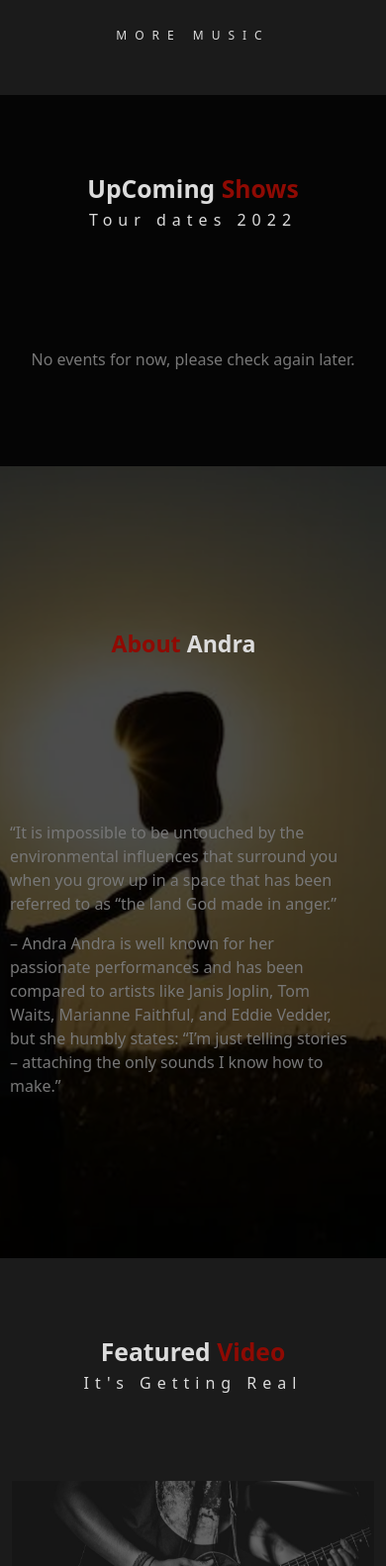
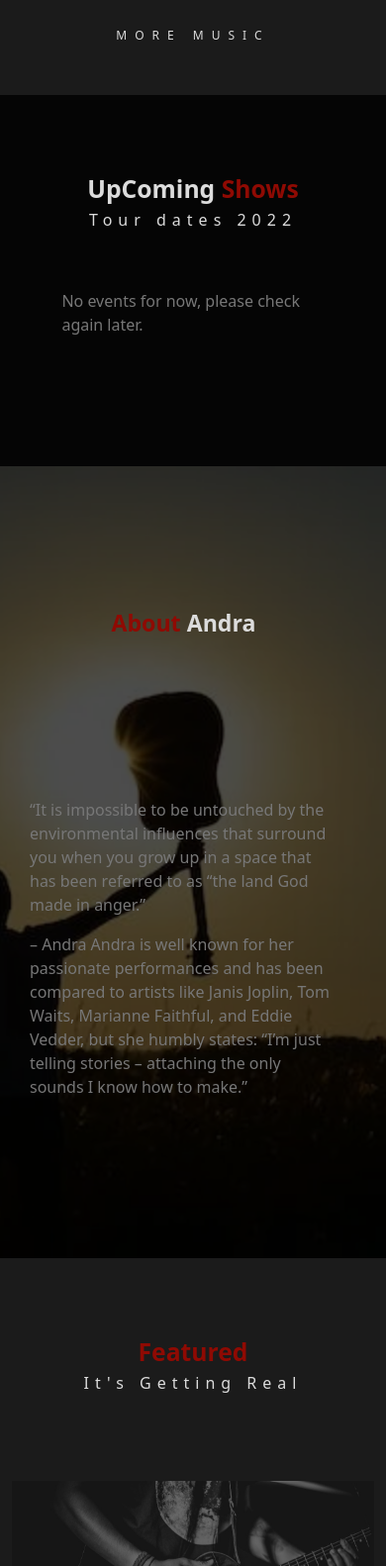
Before and after one commit to mohammed78787/Andra-template, a plain HTML site: page index.html in a window 390 px wide. Shown: the part 1959-3541 px from the top of the page at 99% size. Drawn offline with nearby package versions, Linux system fonts and the light colour scheme.

Commit message:
responsive - edit

```diff
--- a/index.html
+++ b/index.html
@@ -156,7 +156,7 @@
     <!-- about  -->
     <div class="about" id="about">
       <div class="bg">
-        <div class="text"><h3 class="fw-bold">About <span>Andra</span> </h3> <div><p>“It is impossible to be untouched by the environmental influences that surround you when you grow up in a space that has been referred to as “the land God made in anger.” </p><p>– Andra
+        <div class="text"><h3 class="fw-bold">About <span>Andra</span> </h3> <div class="text-paddig"><p>“It is impossible to be untouched by the environmental influences that surround you when you grow up in a space that has been referred to as “the land God made in anger.” </p><p>– Andra
 
           Andra is well known for her passionate performances and has been compared to artists like Janis Joplin, Tom Waits, Marianne Faithful, and Eddie Vedder, but she humbly states: “I’m just telling stories – attaching the only sounds I know how to make.”</p></div></div>
       </div>
@@ -164,8 +164,8 @@
     <!-- features -->
     <div class="fixed-heading" id="feat">
       <div class="text text-center">
-        <h2>Featured
-          <span>Video</span></h2>
+        <h2>
+          <span>Featured</span></h2>
         <h4 class="fs-6 fw-lighter">It's Getting Real
         </h4>
       </div>
--- a/style.css
+++ b/style.css
@@ -10,6 +10,13 @@ nav {
     background-color: #1b1b1b;
 
 }
+@media(max-width: 400px) {
+    nav .navbar-brand {
+width: 80px;    }
+nav .navbar-brand img{
+    width: 100%;    }
+      }
+
 nav ul li {
     margin-right: 20px;
 }
@@ -18,7 +25,7 @@ nav i {
     color: white;
     margin-right: 30px;
 }
-nav .navbar-toggler {
+nav .navbar-toggler:focus {
     box-shadow: none;
 }
 .navbar-brand {
@@ -42,6 +49,13 @@ nav .navbar-toggler {
 @media(max-width: 400px) {
     .landing .text {
 font-size: 30px;
+left: 15px;
+top: 120px;
+    }
+    .events .fixed-heading p {
+        color: #777;
+        width: 68%;
+        margin: auto;
     }
   }
 .landing .text span {
@@ -185,6 +199,9 @@ font-size: 30px;
     height: 100%;
     width: 100%;
     z-index: 1;
+}
+.about .text-paddig {
+    padding: 20px;
 }
 .about .text {
     position: absolute;
```
